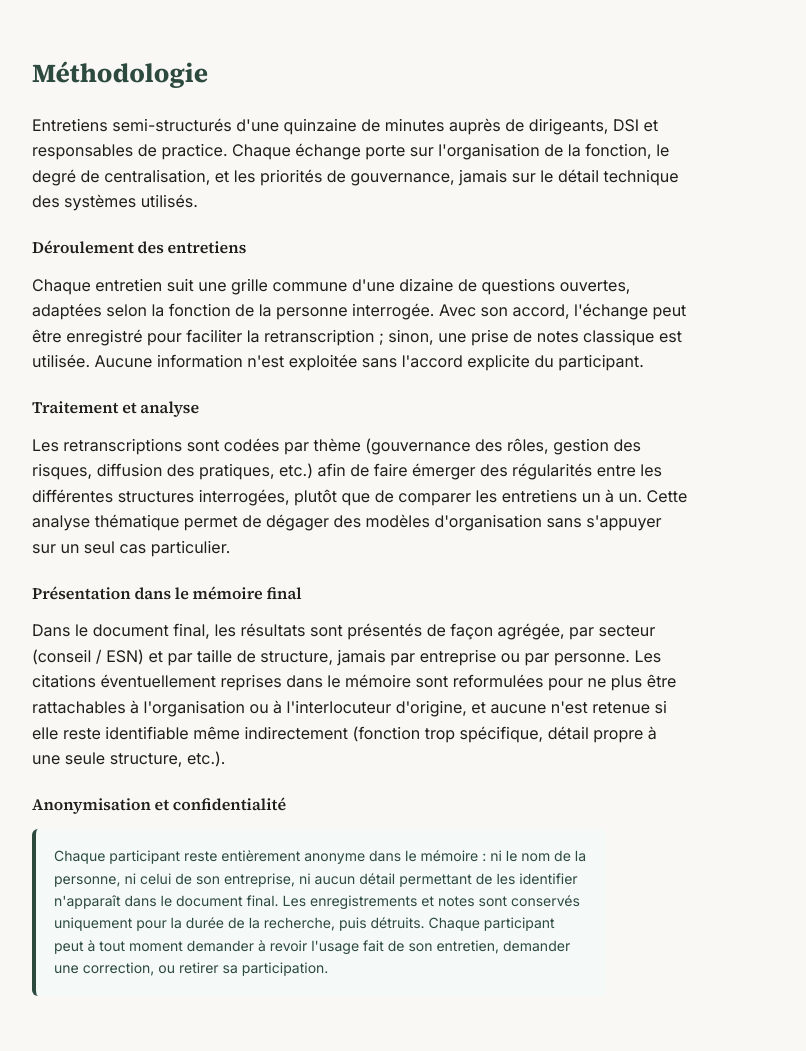
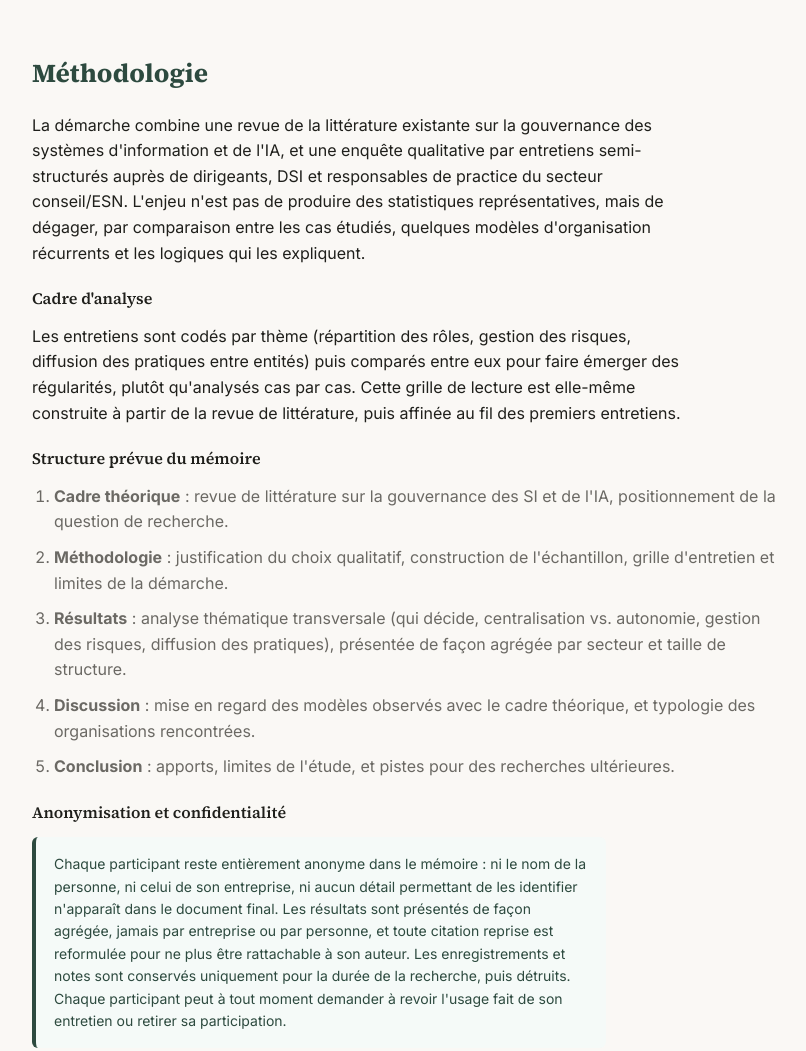
Before and after one commit to lcbreguet/lcbreguet.github.io, a plain HTML site: page index.html in a window 1280 px wide. Shown: the part 1624-2675 px from the top of the page, without its empty margins (232-1038 px from the left). Drawn offline with Linux system fonts and the light colour scheme.

Commit message:
Rebalance méthodologie toward thesis structure, trim interview detail
Replace the interview-logistics subsection with the thesis's
analytical framework and planned chapter structure. Keep the
anonymization commitment, now folded into one consolidated note.

Co-Authored-By: Claude Sonnet 5 <noreply@anthropic.com>

```diff
--- a/index.html
+++ b/index.html
@@ -161,19 +161,22 @@
 
   <section id="methodologie">
     <h2>Méthodologie</h2>
-    <p>Entretiens semi-structurés d'une quinzaine de minutes auprès de dirigeants, DSI et responsables de practice. Chaque échange porte sur l'organisation de la fonction, le degré de centralisation, et les priorités de gouvernance, jamais sur le détail technique des systèmes utilisés.</p>
+    <p>La démarche combine une revue de la littérature existante sur la gouvernance des systèmes d'information et de l'IA, et une enquête qualitative par entretiens semi-structurés auprès de dirigeants, DSI et responsables de practice du secteur conseil/ESN. L'enjeu n'est pas de produire des statistiques représentatives, mais de dégager, par comparaison entre les cas étudiés, quelques modèles d'organisation récurrents et les logiques qui les expliquent.</p>
 
-    <h3>Déroulement des entretiens</h3>
-    <p>Chaque entretien suit une grille commune d'une dizaine de questions ouvertes, adaptées selon la fonction de la personne interrogée. Avec son accord, l'échange peut être enregistré pour faciliter la retranscription ; sinon, une prise de notes classique est utilisée. Aucune information n'est exploitée sans l'accord explicite du participant.</p>
+    <h3>Cadre d'analyse</h3>
+    <p>Les entretiens sont codés par thème (répartition des rôles, gestion des risques, diffusion des pratiques entre entités) puis comparés entre eux pour faire émerger des régularités, plutôt qu'analysés cas par cas. Cette grille de lecture est elle-même construite à partir de la revue de littérature, puis affinée au fil des premiers entretiens.</p>
 
-    <h3>Traitement et analyse</h3>
-    <p>Les retranscriptions sont codées par thème (gouvernance des rôles, gestion des risques, diffusion des pratiques, etc.) afin de faire émerger des régularités entre les différentes structures interrogées, plutôt que de comparer les entretiens un à un. Cette analyse thématique permet de dégager des modèles d'organisation sans s'appuyer sur un seul cas particulier.</p>
-
-    <h3>Présentation dans le mémoire final</h3>
-    <p>Dans le document final, les résultats sont présentés de façon agrégée, par secteur (conseil / ESN) et par taille de structure, jamais par entreprise ou par personne. Les citations éventuellement reprises dans le mémoire sont reformulées pour ne plus être rattachables à l'organisation ou à l'interlocuteur d'origine, et aucune n'est retenue si elle reste identifiable même indirectement (fonction trop spécifique, détail propre à une seule structure, etc.).</p>
+    <h3>Structure prévue du mémoire</h3>
+    <ul style="list-style:decimal; padding-left:22px; color:var(--fg-dim); margin:0 0 16px">
+      <li style="margin-bottom:10px"><strong>Cadre théorique</strong> : revue de littérature sur la gouvernance des SI et de l'IA, positionnement de la question de recherche.</li>
+      <li style="margin-bottom:10px"><strong>Méthodologie</strong> : justification du choix qualitatif, construction de l'échantillon, grille d'entretien et limites de la démarche.</li>
+      <li style="margin-bottom:10px"><strong>Résultats</strong> : analyse thématique transversale (qui décide, centralisation vs. autonomie, gestion des risques, diffusion des pratiques), présentée de façon agrégée par secteur et taille de structure.</li>
+      <li style="margin-bottom:10px"><strong>Discussion</strong> : mise en regard des modèles observés avec le cadre théorique, et typologie des organisations rencontrées.</li>
+      <li style="margin-bottom:0"><strong>Conclusion</strong> : apports, limites de l'étude, et pistes pour des recherches ultérieures.</li>
+    </ul>
 
     <h3>Anonymisation et confidentialité</h3>
-    <p class="note">Chaque participant reste entièrement anonyme dans le mémoire : ni le nom de la personne, ni celui de son entreprise, ni aucun détail permettant de les identifier n'apparaît dans le document final. Les enregistrements et notes sont conservés uniquement pour la durée de la recherche, puis détruits. Chaque participant peut à tout moment demander à revoir l'usage fait de son entretien, demander une correction, ou retirer sa participation.</p>
+    <p class="note">Chaque participant reste entièrement anonyme dans le mémoire : ni le nom de la personne, ni celui de son entreprise, ni aucun détail permettant de les identifier n'apparaît dans le document final. Les résultats sont présentés de façon agrégée, jamais par entreprise ou par personne, et toute citation reprise est reformulée pour ne plus être rattachable à son auteur. Les enregistrements et notes sont conservés uniquement pour la durée de la recherche, puis détruits. Chaque participant peut à tout moment demander à revoir l'usage fait de son entretien ou retirer sa participation.</p>
   </section>
 
   <section id="ressources">
```
